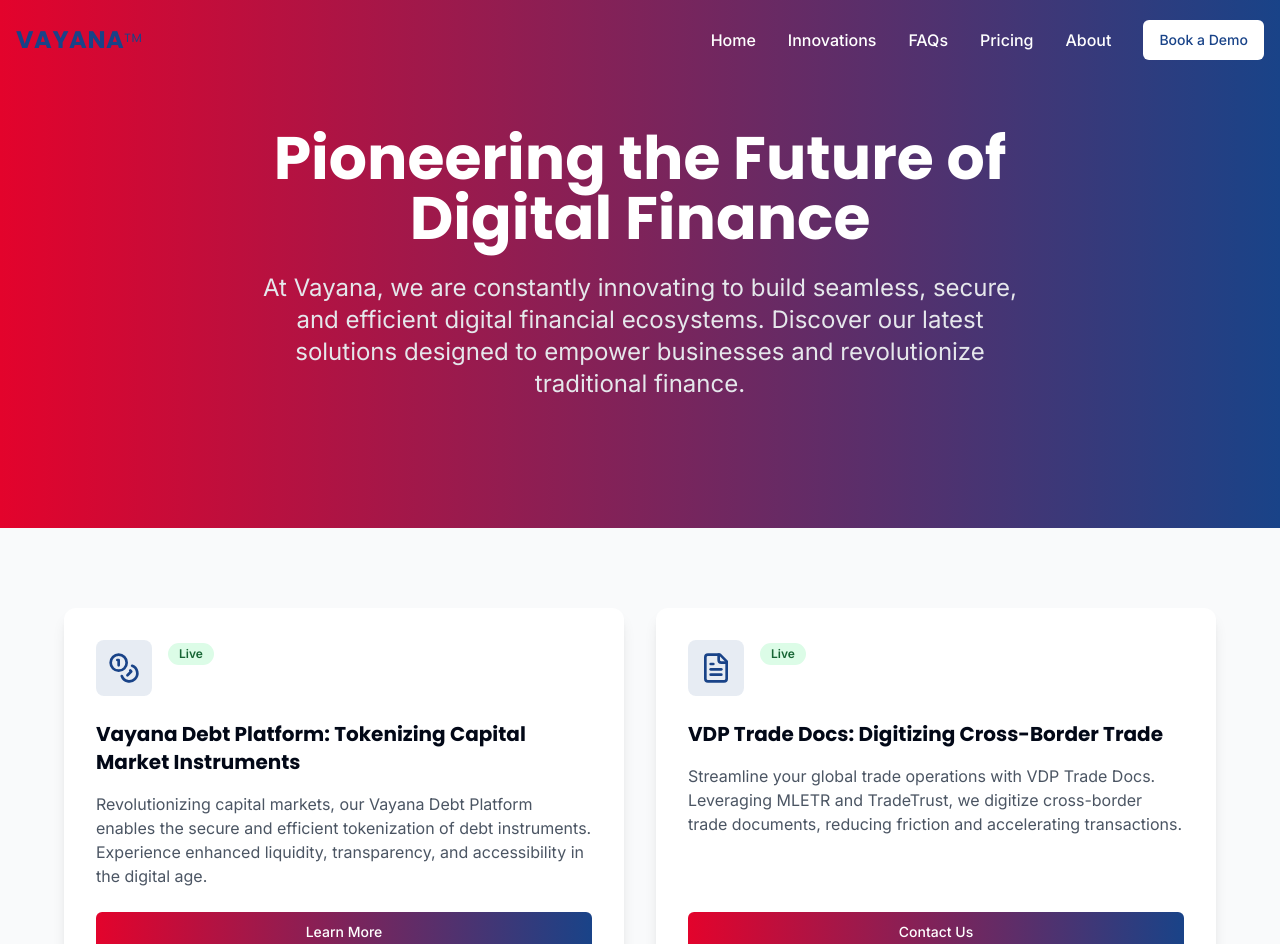
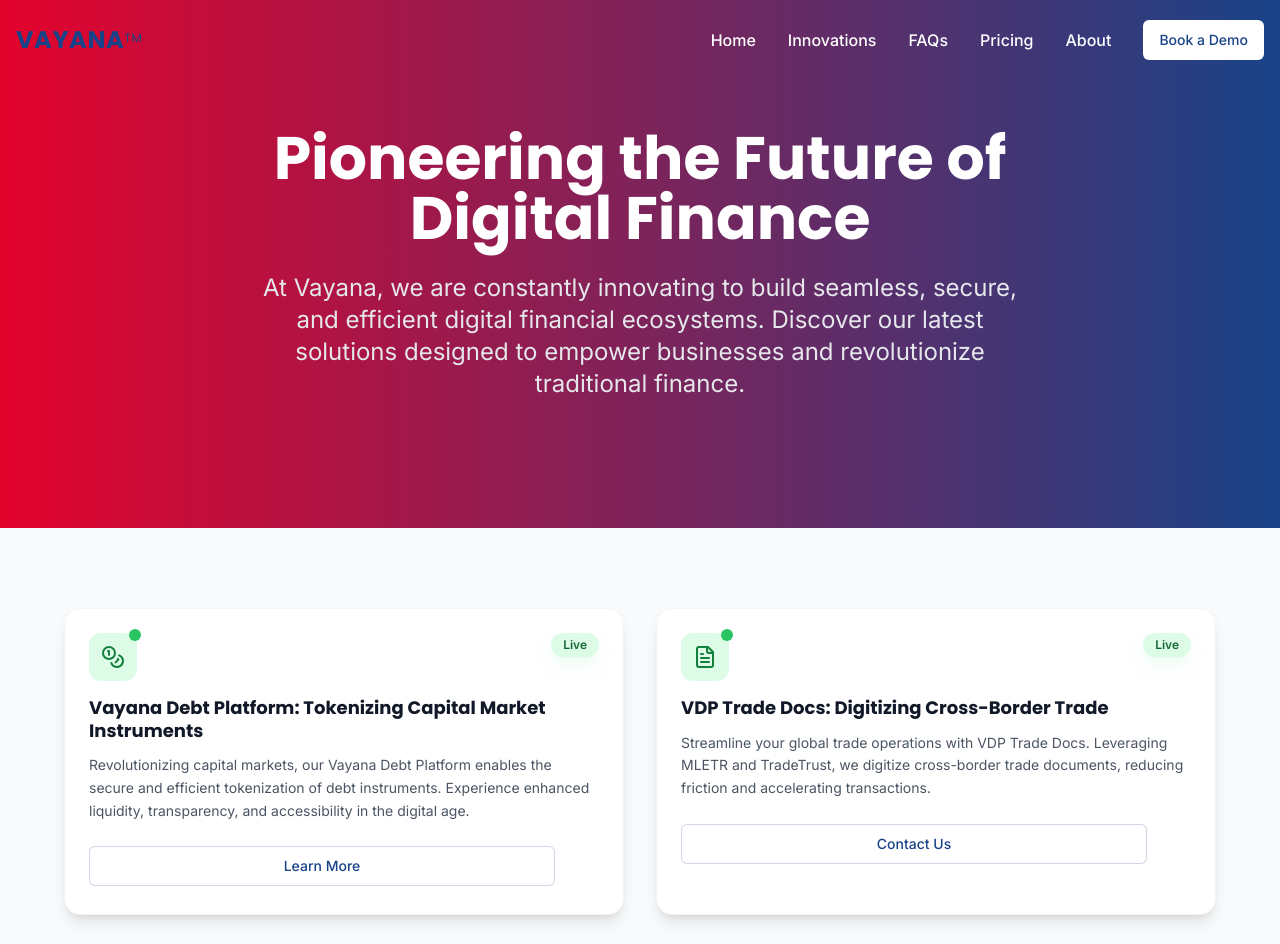
Before and after one commit to vedantgadia/debt-token-flow, a React (Vite) app: page /innovations in a window 1280 px wide. Shown: the top 944 px of the page. Built offline with nearby package versions, Linux system fonts and the light colour scheme.

Commit message:
Refactor: Improve product card design
The AI updated the product card design in the "Our Innovations" section to reduce whitespace and improve visual appeal. The `ProductCard.tsx` file was modified.

```diff
--- a/src/components/ProductCard.tsx
+++ b/src/components/ProductCard.tsx
@@ -25,38 +25,74 @@ const ProductCard = ({ icon: Icon, headline, description, status, buttonText, bu
     }
   };
 
+  const isLive = status === 'Live';
+
   return (
-    <div className="bg-white rounded-xl shadow-lg p-8 flex flex-col h-full">
-      <div className="flex items-start gap-4 mb-6">
-        <div className="bg-vayana-blue/10 p-3 rounded-lg">
-          <Icon className="h-8 w-8 text-vayana-blue" />
+    <div className="group relative bg-white rounded-2xl shadow-lg hover:shadow-2xl transition-all duration-300 overflow-hidden border border-gray-100 hover:border-vayana-blue/20">
+      {/* Background gradient overlay */}
+      <div className="absolute inset-0 bg-gradient-to-br from-vayana-blue/5 via-transparent to-vayana-red/5 opacity-0 group-hover:opacity-100 transition-opacity duration-300" />
+
+      {/* Content */}
+      <div className="relative p-6">
+        {/* Header with icon and status */}
+        <div className="flex items-start justify-between mb-4">
+          <div className={`relative p-3 rounded-xl transition-all duration-300 ${
+            isLive
+              ? 'bg-green-100 text-green-700 group-hover:bg-green-200'
+              : 'bg-blue-100 text-blue-700 group-hover:bg-blue-200'
+          }`}>
+            <Icon className="h-6 w-6" />
+            {/* Decorative dot */}
+            <div className={`absolute -top-1 -right-1 w-3 h-3 rounded-full ${
+              isLive ? 'bg-green-500' : 'bg-blue-500'
+            } animate-pulse`} />
           </div>
-        <div className="flex-1">
+
           <Badge
-            variant={status === 'Live' ? 'default' : 'secondary'}
-            className={`mb-3 ${status === 'Live' ? 'bg-green-100 text-green-800' : 'bg-blue-100 text-blue-800'}`}
+            variant="secondary"
+            className={`px-3 py-1 text-xs font-semibold border-0 ${
+              isLive
+                ? 'bg-green-100 text-green-800 shadow-green-100/50'
+                : 'bg-blue-100 text-blue-800 shadow-blue-100/50'
+            } shadow-lg`}
           >
             {status}
           </Badge>
         </div>
-      </div>
 
-      <h3 className="text-xl font-bold mb-4 font-display">
+        {/* Title */}
+        <h3 className="text-lg font-bold mb-3 font-display text-gray-900 group-hover:text-vayana-blue transition-colors duration-300 leading-tight">
           {headline}
         </h3>
 
-      <p className="text-gray-600 mb-6 flex-grow">
+        {/* Description */}
+        <p className="text-gray-600 text-sm leading-relaxed mb-6">
           {description}
         </p>
 
-      <div className="mt-auto">
+        {/* Action button */}
+        <div className="flex items-center justify-between">
           <Button
             onClick={handleClick}
-          className="w-full bg-vayana-gradient hover:opacity-90 text-white"
+            variant="outline"
+            className="flex-1 border-vayana-blue/20 text-vayana-blue hover:bg-vayana-blue hover:text-white transition-all duration-300 font-medium"
           >
             {buttonText}
           </Button>
+
+          {/* Decorative arrow */}
+          <div className="ml-3 w-8 h-8 rounded-full bg-vayana-gradient flex items-center justify-center opacity-0 group-hover:opacity-100 transition-all duration-300 transform translate-x-2 group-hover:translate-x-0">
+            <svg className="w-4 h-4 text-white" fill="none" stroke="currentColor" viewBox="0 0 24 24">
+              <path strokeLinecap="round" strokeLinejoin="round" strokeWidth={2} d="M9 5l7 7-7 7" />
+            </svg>
           </div>
+        </div>
+      </div>
+
+      {/* Bottom accent line */}
+      <div className={`h-1 w-full ${
+        isLive ? 'bg-gradient-to-r from-green-400 to-green-600' : 'bg-gradient-to-r from-blue-400 to-blue-600'
+      } transform scale-x-0 group-hover:scale-x-100 transition-transform duration-300 origin-left`} />
     </div>
   );
 };
```
Lines whose indentation alone changed are shown as unchanged.
